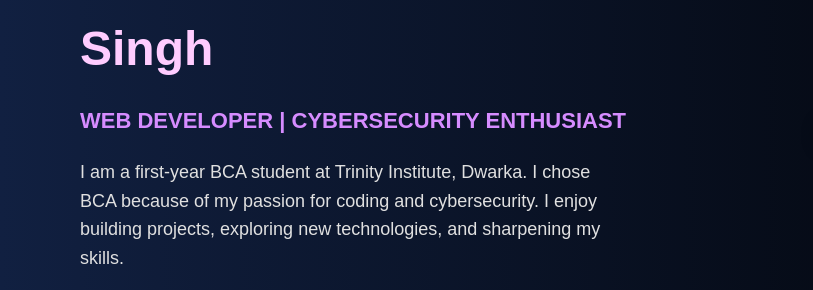
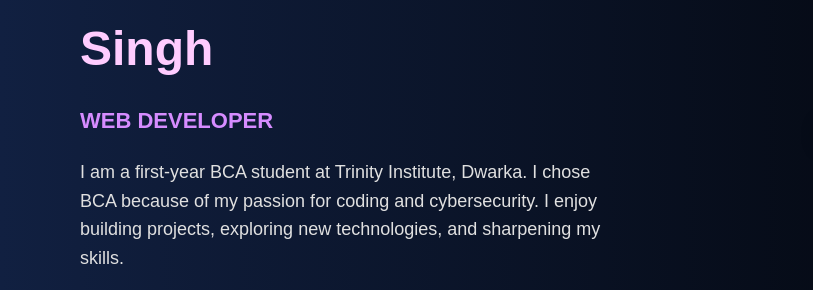
Before and after one commit to gurubax911-hub/vs-html, a plain HTML site: page index.html in a window 1280 px wide. Shown: the part 226-516 px from the top of the page, 0-813 px from the left. Drawn offline with Linux system fonts and the light colour scheme.

Commit message:
commit 4

```diff
--- a/index.html
+++ b/index.html
@@ -21,7 +21,7 @@
   <section class="content">
     <div class="bodycontent">
       <h1>Hey, I'm Gurubaksh Singh</h1>
-      <h4>Web Developer | Cybersecurity Enthusiast</h4>
+      <h4>Web Developer </h4>
       <p>
         I am a first-year BCA student at Trinity Institute, Dwarka. I chose BCA
         because of my passion for coding and cybersecurity. I enjoy building
```
